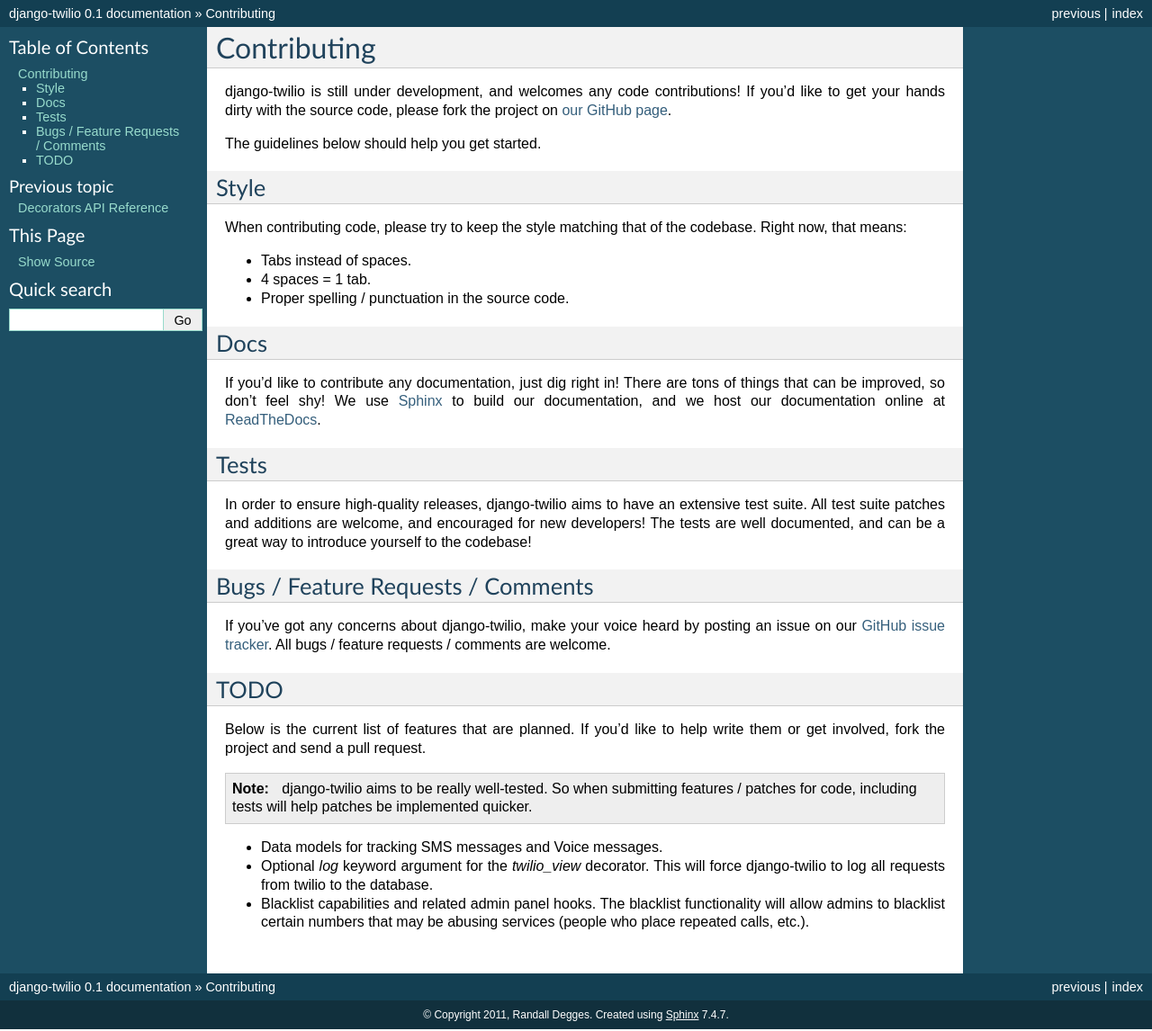
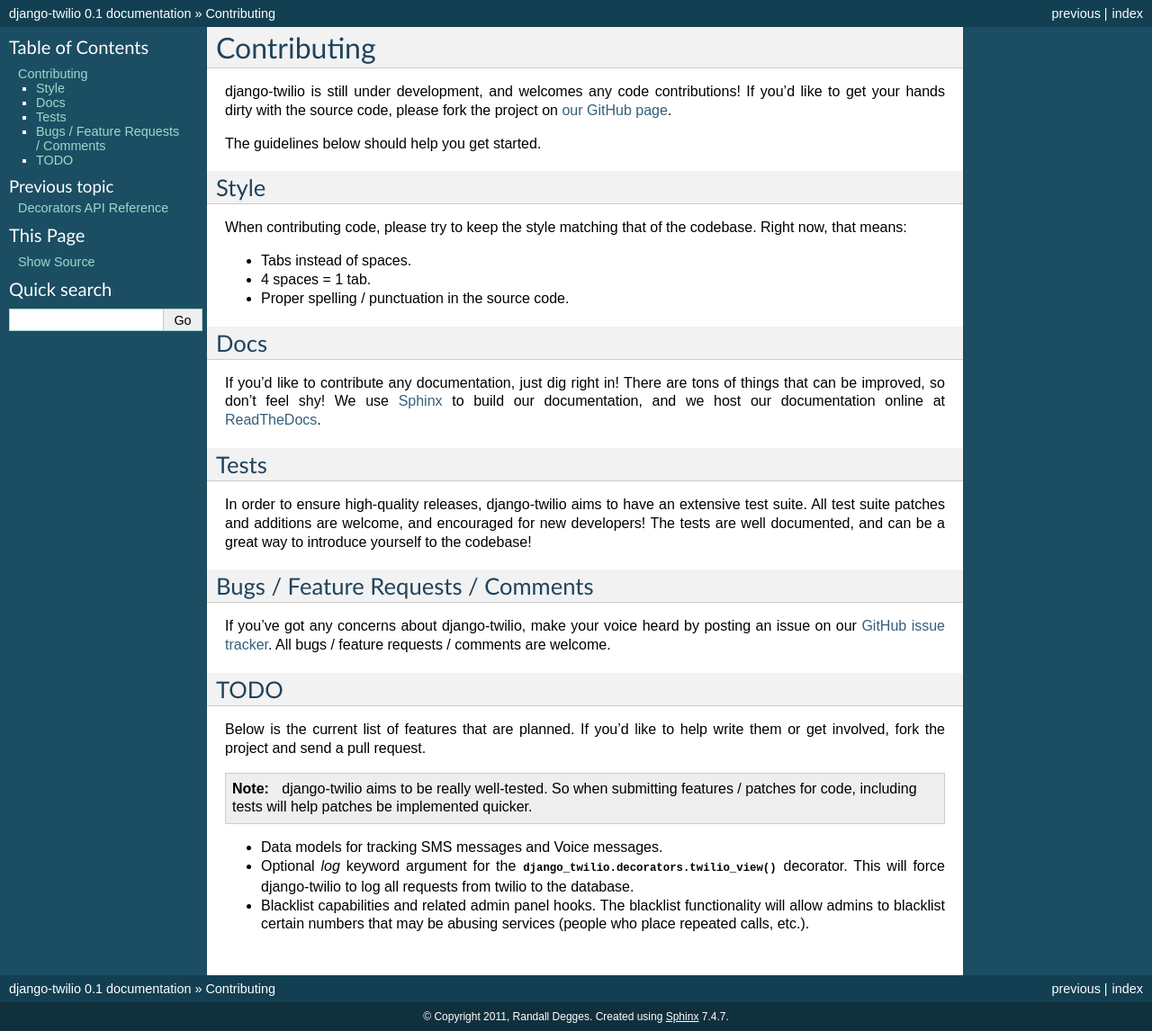
Before and after one commit to rdegges/django-twilio, a Sphinx documentation site: the page built from docs/contribute.rst, in a window 1280 px wide. Shown: the whole page at 90% size. Built offline with Sphinx 7.4.7, drawn with Linux system fonts in a browser that asks for light colours.

```diff
--- a/docs/contribute.rst
+++ b/docs/contribute.rst
@@ -58,8 +58,9 @@ write them or get involved, fork the project and send a pull request.
     quicker.
 
 * Data models for tracking SMS messages and Voice messages.
-* Optional `log` keyword argument for the `twilio_view` decorator. This will
-  force django-twilio to log all requests from twilio to the database.
+* Optional `log` keyword argument for the
+  :func:`django_twilio.decorators.twilio_view` decorator. This will force
+  django-twilio to log all requests from twilio to the database.
 * Blacklist capabilities and related admin panel hooks. The blacklist
   functionality will allow admins to blacklist certain numbers that may be
   abusing services (people who place repeated calls, etc.).
```
